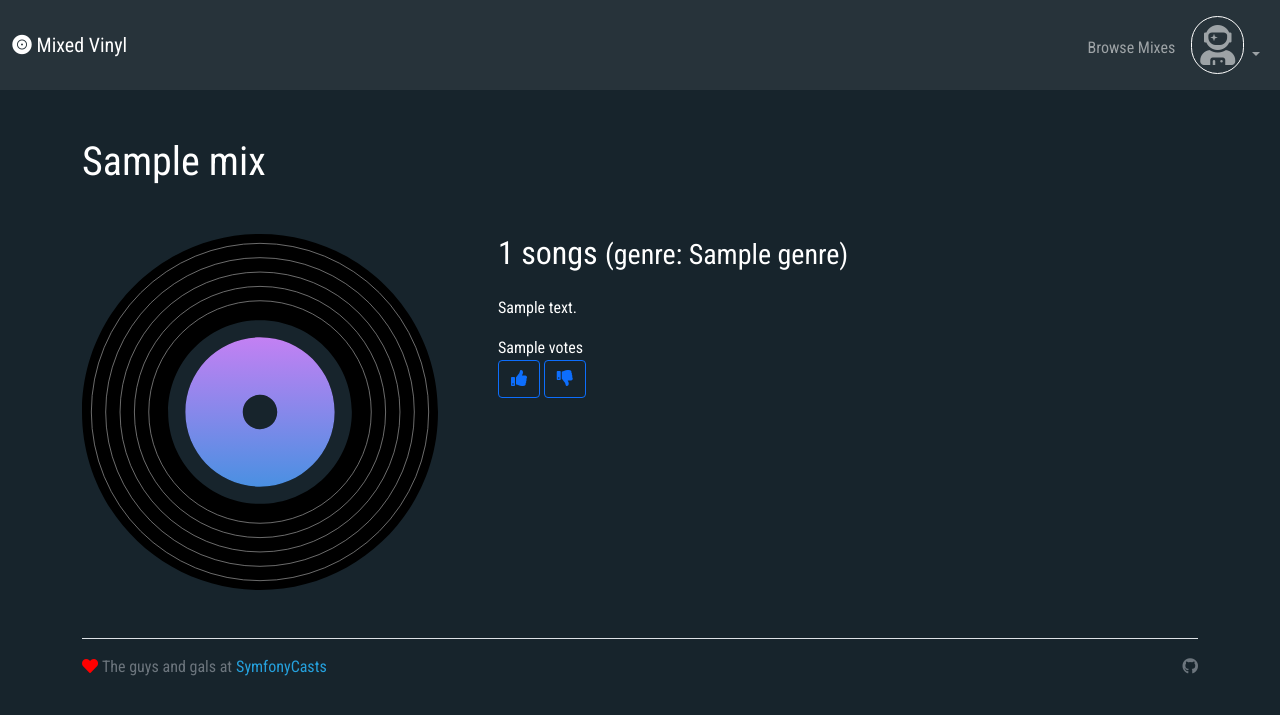
After one commit to yollowcda/oissuyaRepo, a Symfony app: template templates/mix/show.html.twig in a window 1280 px wide. The commit adds this page. Shown: the top 715 px of the page. Run offline with Twig, Linux system fonts and the light colour scheme; the template is opened without the code that fills it: most values are stand-ins (such as "Sample title", 1, 10 or a date in 2020); some libraries are stand-ins or nearby versions.

Commit message:
adding mix vote

```diff
--- /dev/null
+++ b/templates/mix/_recordSvg.html.twig
@@ -0,0 +1,23 @@
+<svg width="100%" height="100%" viewBox="0 0 496 496" xmlns="http://www.w3.org/2000/svg" xmlns:xlink="http://www.w3.org/1999/xlink">
+    <defs>
+        <linearGradient x1="50%" y1="0%" x2="50%" y2="100%" id="linearGradient-1">
+            <stop stop-color="#C380F3" offset="0%"></stop>
+            <stop stop-color="#4A90E2" offset="100%"></stop>
+        </linearGradient>
+    </defs>
+    <g id="Mixed-Vinyl" stroke="none" stroke-width="1" fill="none" fill-rule="evenodd">
+        <g id="Group">
+            <g id="record-vinyl" fill="#000000" fill-rule="nonzero">
+                <path d="M248,144 C190.562386,144 144,190.562386 144,248 C144,305.437614 190.562386,352 248,352 C305.437614,352 352,305.437614 352,248 C352,190.562386 305.437614,144 248,144 L248,144 Z M248,272 C234.745166,272 224,261.254834 224,248 C224,234.745166 234.745166,224 248,224 C261.254834,224 272,234.745166 272,248 C272,261.254834 261.254834,272 248,272 Z M248,0 C111,0 0,111 0,248 C0,385 111,496 248,496 C385,496 496,385 496,248 C496,111 385,0 248,0 Z M248,376 C177.307552,376 120,318.692448 120,248 C120,177.307552 177.307552,120 248,120 C318.692448,120 376,177.307552 376,248 C376,281.947711 362.514324,314.505012 338.509668,338.509668 C314.505012,362.514324 281.947711,376 248,376 Z" id="Shape"></path>
+            </g>
+            <g id="record-vinyl" transform="translate(144.000000, 144.000000)" fill="url(#linearGradient-1)" fill-rule="nonzero">
+                <path d="M104,0 C46.562386,0 0,46.562386 0,104 C0,161.437614 46.562386,208 104,208 C161.437614,208 208,161.437614 208,104 C208,46.562386 161.437614,0 104,0 L104,0 Z M104,128 C90.745166,128 80,117.254834 80,104 C80,90.745166 90.745166,80 104,80 C117.254834,80 128,90.745166 128,104 C128,117.254834 117.254834,128 104,128 Z" id="Shape"></path>
+            </g>
+            <circle id="Oval" stroke="#979797" cx="248" cy="248" r="235"></circle>
+            <circle id="Oval" stroke="#979797" cx="248" cy="248" r="215"></circle>
+            <circle id="Oval" stroke="#979797" cx="248" cy="248" r="195"></circle>
+            <circle id="Oval" stroke="#979797" cx="248" cy="248" r="175"></circle>
+            <circle id="Oval" stroke="#979797" cx="248" cy="248" r="155"></circle>
+        </g>
+    </g>
+</svg>
--- /dev/null
+++ b/templates/mix/show.html.twig
@@ -0,0 +1,38 @@
+{% extends 'base.html.twig' %}
+
+{% block title %}{{ mix.title }} Mix{% endblock %}
+
+{% block body %}
+    <div class="container">
+        <h1 class="d-inline me-3">{{ mix.title }}</h1>
+        <div class="row mt-5">
+            <div class="col-12 col-md-4">
+
+                {% include "mix/_recordSvg.html.twig" %}
+
+            </div>
+            <div class="col-12 col-md-8 ps-5">
+                <h2 class="mb-4">{{ mix.trackCount }} songs <small>(genre: {{ mix.genre }})</small></h2>
+                    <p>{{ mix.description }}</p>
+                    {{ mix.votesString }} votes
+                    <form action={{ path('mix_vote', { id: mix.id }) }} method="POST">
+                        <button
+                            name="direction"
+                            value="up"
+                            type="submit"
+                            class="btn btn-outline-primary"
+                        ><span class="fa fa-thumbs-up"></span>
+                        </button>
+
+                        <button
+                            name="direction"
+                            value="down"
+                            type="submit"
+                            class="btn btn-outline-primary"
+                        ><span class="fa fa-thumbs-down"></span>
+                        </button>
+                    </form>
+            </div>
+        </div>
+    </div>
+{% endblock %}
```
Also changed, not shown: src/Controller/MixController.php (+42 -9 lines), src/Controller/VinylController.php (+0 -18 lines), templates/vinyl/browse.html.twig (+8 -3 lines), templates/vinyl/homepage.html.twig (+2 -23 lines).
